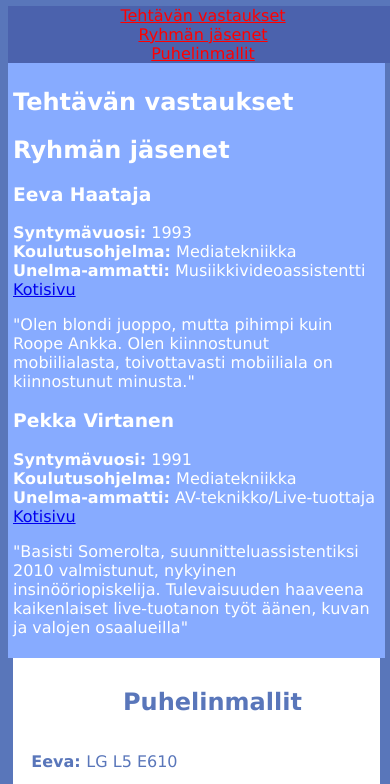
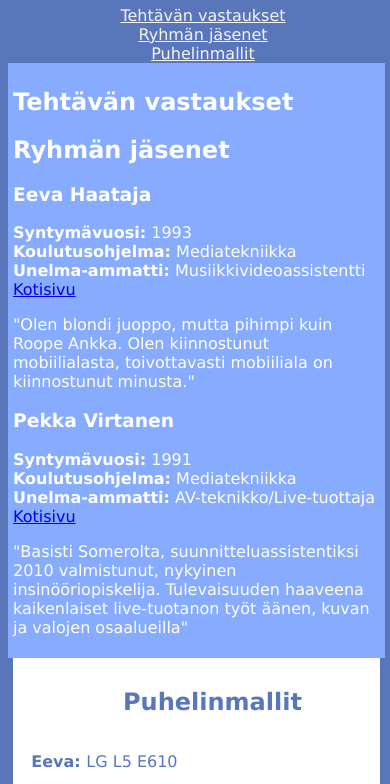
Before and after one commit to tetsuki/CSS3tehtava, a plain HTML site: page CSS3tehtava2/index.html in a window 390 px wide. Shown: the part 83-867 px from the top of the page. Drawn offline with Linux system fonts and the light colour scheme.

Commit message:
jotain säätöyhdistelyy mut ei toimi

```diff
--- a/CSS3tehtava2/mobile.css
+++ b/CSS3tehtava2/mobile.css
@@ -20,12 +20,11 @@ body
 
 #nav
 {
-
+	display:none;
 	float: left;
 	/*width: 200px;*/
-	width:20%;
-	background-color: #4B62AD;
-	height:1000px;
+	width: auto;
+
 
 }
 
@@ -62,12 +61,14 @@ ul
 	padding-left:10px;
 	padding-top: 10px;
 }
-
-a.palkki:link {color:#FF0000;}    /* unvisited link */
-a.palkki:visited {color:#CFCFD1;} /* visited link */
-a.palkki:hover {color:#FF00FF;}   /* mouse over link */
-a.palkki:active {color:#0000FF;}  /* selected link */
-
+a.palkki:link {
+	color:#F5F4F2;}    /* unvisited link */
+a.palkki:visited {
+	color:#CFCFD1;} /* visited link */
+a.palkki:hover {
+	color:#0000FF;}   /* mouse over link */
+a.palkki:active {
+	color:#0000FF;}  /* selected link */
 
 .pimage
 {
@@ -97,6 +98,8 @@ padding-left:30%;
 	.puh{
 	float: left;
 	padding-left:5%;
+	width:80%; /* you can use % */
+    height: auto;
 
 
 	}
@@ -122,6 +125,8 @@ max-width:480px)
 		float: none;
 		width: auto;
 		height:auto;
+		display:inline;
+
 	}
 
 	#content
@@ -138,7 +143,9 @@ max-width:480px)
 }
 
 	.pimage {
-	display: none;
+	 width:50%; /* you can use % */
+    height: auto;
+	padding-left:30%;
 	}
 
 }
--- a/CSS3tehtava2/tyyli.css
+++ b/CSS3tehtava2/tyyli.css
@@ -20,12 +20,10 @@ body
 
 #nav
 {
-
+	display:none;
 	float: left;
 	/*width: 200px;*/
-	width:20%;
-	background-color: #4B62AD;
-	height:1000px;
+	width:auto;
 
 }
 
```
